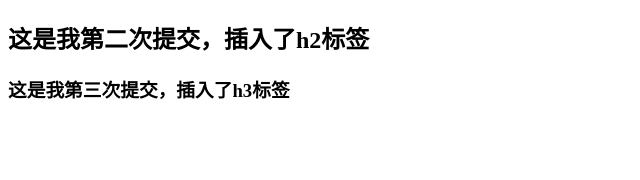
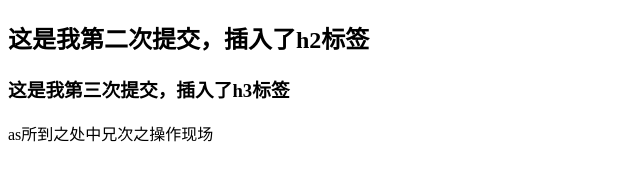
Before and after one commit to xueyumin/test_git, a plain HTML site: page index.html in a window 1280 px wide. Shown: the whole page, without its empty margins (0-640 px from the left). Drawn offline with Linux system fonts and the light colour scheme.

Commit message:
达到胜多负少

```diff
--- a/index.html
+++ b/index.html
@@ -9,7 +9,7 @@
 <body>
     <h2>这是我第二次提交，插入了h2标签</h2>
     <h3>这是我第三次提交，插入了h3标签</h3>
-
+  as所到之处中兄次之操作现场
 
 
 
```
